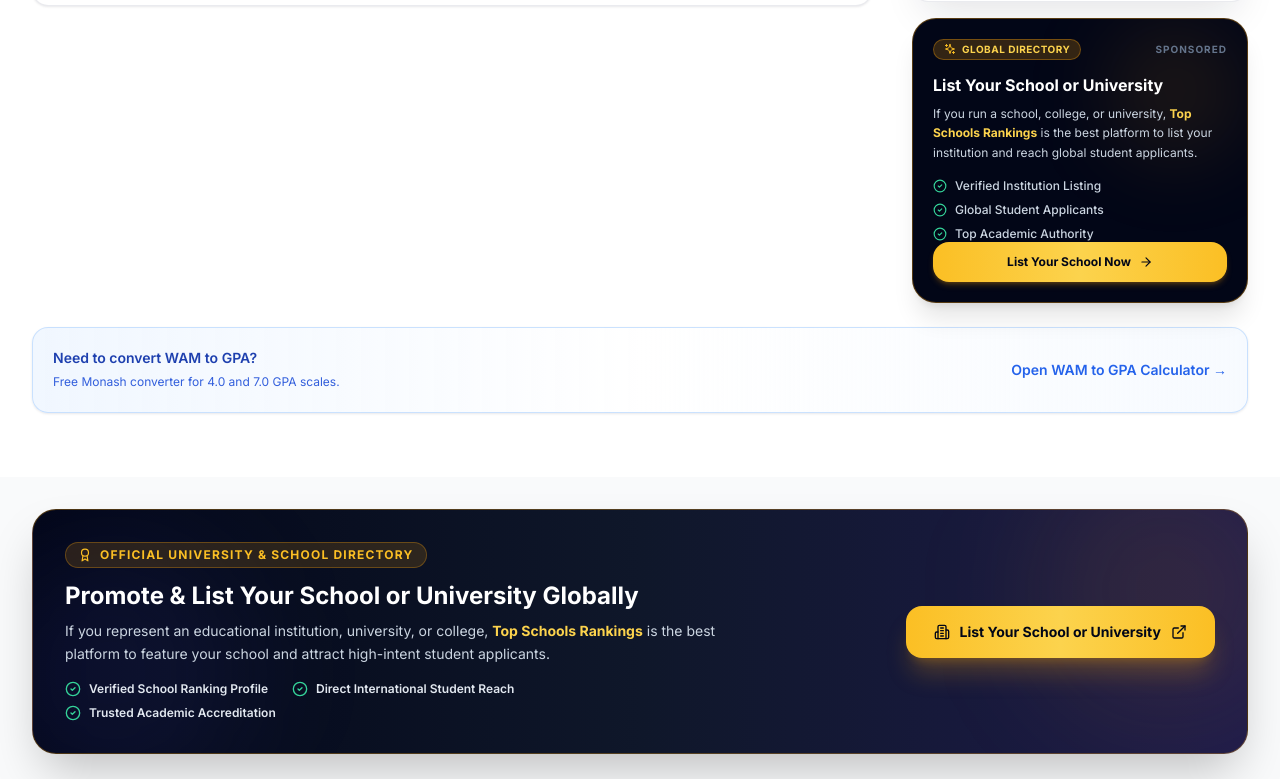
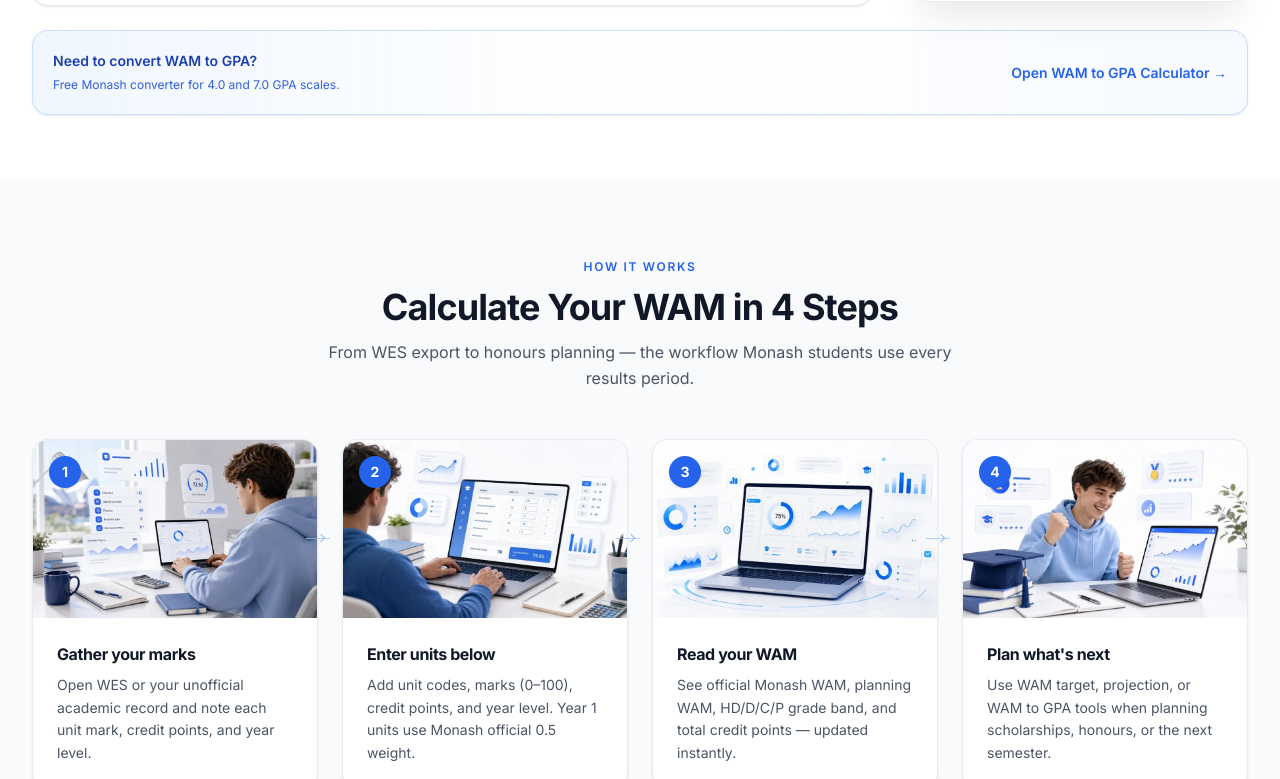
Before and after one commit to asbusiness276-cyber/monash-wam-calculator, a React (Vite) app: page / in a window 1280 px wide. Shown: the part 2062-2841 px from the top of the page. Built offline with nearby package versions, Linux system fonts and the light colour scheme.

Commit message:
Update TopSchools card ad to ultra-compact sitewide format

```diff
--- a/src/App.tsx
+++ b/src/App.tsx
@@ -4,6 +4,7 @@
 import Footer from './components/Footer';
 import CookieConsent from './components/CookieConsent';
 import PageLoader from './components/PageLoader';
+import TopSchoolsPromoBanner from './components/TopSchoolsPromoBanner';
 import Home from './pages/Home';
 
 const WAMtoGPA = lazy(() => import('./pages/WAMtoGPA'));
@@ -161,6 +162,7 @@
         {getPage(path)}
       </main>
       <Footer />
+      <TopSchoolsPromoBanner isFloating />
       <CookieConsent />
     </div>
   );
--- a/src/components/TopSchoolsPromoBanner.tsx
+++ b/src/components/TopSchoolsPromoBanner.tsx
@@ -1,14 +1,14 @@
 import { useState } from 'react';
-import { ExternalLink, Sparkles, CheckCircle2, Award, ArrowRight, X, Building2, GraduationCap } from 'lucide-react';
+import { Sparkles, CheckCircle2, ArrowRight, X, GraduationCap } from 'lucide-react';
 
 interface TopSchoolsPromoBannerProps {
-  variant?: 'sidebar' | 'inline' | 'floating' | 'card';
   className?: string;
+  isFloating?: boolean;
 }
 
 export default function TopSchoolsPromoBanner({
-  variant = 'sidebar',
   className = '',
+  isFloating = false,
 }: TopSchoolsPromoBannerProps) {
   const [isDismissed, setIsDismissed] = useState(false);
 
@@ -17,199 +17,76 @@
   const handleClick = () => {
     if (typeof window.gtag === 'function') {
       window.gtag('event', 'topschools_promo_click', {
-        variant,
         destination: 'https://topschoolsrankings.com/',
       });
     }
   };
 
-  // 1. FLOATING DESKTOP AD (Corner empty space)
-  if (variant === 'floating') {
   return (
-      <div className={`hidden lg:block fixed bottom-6 right-6 z-40 max-w-sm w-full animate-fade-in ${className}`}>
-        <div className="relative overflow-hidden rounded-3xl bg-slate-950/95 border border-amber-500/40 p-5 shadow-2xl shadow-amber-950/40 backdrop-blur-2xl">
-          {/* Ambient Glow */}
-          <div className="absolute top-0 right-0 w-28 h-28 bg-amber-500/15 rounded-full blur-2xl pointer-events-none" />
+    <div
+      className={`relative overflow-hidden rounded-2xl bg-slate-950/95 border border-amber-400/40 p-4 shadow-xl text-white transition-all duration-300 hover:border-amber-400/60 ${
+        isFloating ? 'hidden md:block fixed bottom-5 right-5 z-40 w-[270px] shadow-2xl shadow-amber-950/50' : 'w-full max-w-[280px]'
+      } ${className}`}
+    >
+      {/* Ambient Gold Glow */}
+      <div className="absolute top-0 right-0 w-24 h-24 bg-amber-500/10 rounded-full blur-xl pointer-events-none" />
 
+      {isFloating && (
         <button
           onClick={() => setIsDismissed(true)}
-            className="absolute top-3.5 right-3.5 p-1.5 rounded-xl text-slate-400 hover:text-white hover:bg-slate-800/80 transition-colors"
-            title="Dismiss Ad"
+          className="absolute top-2.5 right-2.5 p-1 rounded-lg text-slate-400 hover:text-white hover:bg-slate-800/80 transition-colors"
+          title="Dismiss"
           aria-label="Dismiss banner"
         >
-            <X className="w-4 h-4" />
+          <X className="w-3.5 h-3.5" />
         </button>
+      )}
 
-          <div className="flex items-center gap-2">
-            <span className="inline-flex items-center gap-1.5 px-3 py-1 rounded-full text-[11px] font-black uppercase tracking-wider bg-amber-500/20 text-amber-300 border border-amber-500/40">
-              <GraduationCap className="w-3.5 h-3.5 text-amber-400" />
-              Academic Directory
+      {/* Header Badge & Sponsor Tag */}
+      <div className="flex items-center justify-between gap-1.5">
+        <span className="inline-flex items-center gap-1 px-2 py-0.5 rounded-full text-[10px] font-black uppercase tracking-wider bg-amber-500/20 text-amber-300 border border-amber-500/35">
+          <Sparkles className="w-2.5 h-2.5 text-amber-400" />
+          Directory
         </span>
+        {!isFloating && (
+          <span className="text-[9px] font-bold text-slate-500 uppercase tracking-widest">Sponsored</span>
+        )}
       </div>
 
-          <h3 className="mt-3 text-base font-extrabold text-white leading-snug">
-            List Your School or University
-          </h3>
+      {/* Main Title */}
+      <h4 className="mt-2 text-xs font-black text-white leading-snug flex items-center gap-1.5">
+        <GraduationCap className="w-3.5 h-3.5 text-amber-400 shrink-0" />
+        <span>List Your School or University</span>
+      </h4>
 
-          <p className="mt-1.5 text-xs text-slate-300 leading-relaxed">
-            Get your institution featured on <strong className="text-amber-300">Top Schools Rankings</strong> & reach prospective students worldwide.
+      {/* Short Punchy Copy */}
+      <p className="mt-1 text-[11px] text-slate-300 leading-snug">
+        Feature your institution on <strong className="text-amber-300 font-semibold">Top Schools Rankings</strong> to reach prospective students worldwide.
       </p>
 
+      {/* Compact Bullets Grid */}
+      <div className="mt-2.5 grid grid-cols-2 gap-1.5 text-[10px] font-medium text-slate-300">
+        <div className="flex items-center gap-1">
+          <CheckCircle2 className="w-3 h-3 text-emerald-400 shrink-0" />
+          <span className="truncate">Verified Profile</span>
+        </div>
+        <div className="flex items-center gap-1">
+          <CheckCircle2 className="w-3 h-3 text-emerald-400 shrink-0" />
+          <span className="truncate">Global Reach</span>
+        </div>
+      </div>
+
+      {/* Compact High-Converting CTA Button */}
       <a
         href="https://topschoolsrankings.com/"
         target="_blank"
         rel="noopener noreferrer"
         onClick={handleClick}
-            className="mt-4 flex items-center justify-center gap-2 w-full px-4 py-3 rounded-2xl font-bold text-xs text-slate-950 bg-gradient-to-r from-amber-400 via-amber-300 to-amber-400 hover:from-amber-300 hover:to-amber-200 transition-all duration-300 shadow-lg shadow-amber-500/30 hover:shadow-amber-500/50 hover:scale-[1.02] active:scale-[0.98]"
+        className="mt-3 group flex items-center justify-center gap-1.5 w-full py-2 px-3 rounded-xl font-extrabold text-[11px] text-slate-950 bg-gradient-to-r from-amber-400 via-amber-300 to-amber-400 hover:from-amber-300 hover:to-amber-200 transition-all duration-300 shadow-md shadow-amber-500/25 hover:shadow-amber-500/40 active:scale-[0.98]"
       >
         <span>List Your School Now</span>
-            <ArrowRight className="w-4 h-4" />
-          </a>
-        </div>
-      </div>
-    );
-  }
-
-  // 2. INLINE EMPTY-SPACE WIDE BANNER (Between sections / Below Calculators)
-  if (variant === 'inline') {
-    return (
-      <div className={`my-8 overflow-hidden rounded-3xl bg-gradient-to-r from-slate-950 via-slate-900 to-indigo-950 border border-amber-500/30 p-6 md:p-8 shadow-2xl text-white relative ${className}`}>
-        {/* Background Lights */}
-        <div className="absolute top-0 right-0 -mt-12 -mr-12 w-64 h-64 rounded-full bg-amber-500/10 blur-3xl pointer-events-none" />
-        <div className="absolute bottom-0 left-0 -mb-12 -ml-12 w-64 h-64 rounded-full bg-indigo-500/10 blur-3xl pointer-events-none" />
-
-        <div className="relative z-10 flex flex-col md:flex-row items-start md:items-center justify-between gap-6">
-          <div className="max-w-2xl">
-            <div className="inline-flex items-center gap-2 px-3 py-1 rounded-full text-xs font-black uppercase tracking-widest bg-amber-500/15 text-amber-400 border border-amber-500/30">
-              <Award className="w-3.5 h-3.5 text-amber-400" />
-              <span>Official University & School Directory</span>
-            </div>
-
-            <h3 className="mt-3 text-xl md:text-2xl font-black text-white leading-tight">
-              Promote & List Your School or University Globally
-            </h3>
-
-            <p className="mt-2 text-sm text-slate-300 leading-relaxed">
-              If you represent an educational institution, university, or college, <strong className="text-amber-300">Top Schools Rankings</strong> is the best platform to feature your school and attract high-intent student applicants.
-            </p>
-
-            <div className="mt-4 flex flex-wrap items-center gap-x-6 gap-y-2 text-xs text-slate-200 font-semibold">
-              <span className="flex items-center gap-2">
-                <CheckCircle2 className="w-4 h-4 text-emerald-400" />
-                Verified School Ranking Profile
-              </span>
-              <span className="flex items-center gap-2">
-                <CheckCircle2 className="w-4 h-4 text-emerald-400" />
-                Direct International Student Reach
-              </span>
-              <span className="flex items-center gap-2">
-                <CheckCircle2 className="w-4 h-4 text-emerald-400" />
-                Trusted Academic Accreditation
-              </span>
-            </div>
-          </div>
-
-          <div className="shrink-0 w-full md:w-auto">
-            <a
-              href="https://topschoolsrankings.com/"
-              target="_blank"
-              rel="noopener noreferrer"
-              onClick={handleClick}
-              className="group flex items-center justify-center gap-2.5 px-7 py-4 rounded-2xl font-black text-sm text-slate-950 bg-gradient-to-r from-amber-400 via-amber-300 to-amber-400 hover:from-amber-300 hover:to-amber-200 transition-all duration-300 shadow-xl shadow-amber-500/25 hover:shadow-amber-500/40 hover:scale-[1.03] active:scale-[0.98]"
-            >
-              <Building2 className="w-4 h-4" />
-              <span>List Your School or University</span>
-              <ExternalLink className="w-4 h-4 transition-transform group-hover:translate-x-0.5" />
-            </a>
-          </div>
-        </div>
-      </div>
-    );
-  }
-
-  // 3. CARD VARIANT (Empty Grid Slot / Feature Cards)
-  if (variant === 'card') {
-    return (
-      <div className={`overflow-hidden rounded-3xl bg-slate-900 border border-amber-500/30 p-6 text-white shadow-xl relative ${className}`}>
-        <div className="flex items-center justify-between gap-2">
-          <span className="inline-flex items-center gap-1.5 px-2.5 py-0.5 rounded-full text-[10px] font-black uppercase tracking-wider bg-amber-500/20 text-amber-300 border border-amber-500/30">
-            <Sparkles className="w-3 h-3 text-amber-400 animate-pulse" />
-            Featured Partner
-          </span>
-          <span className="text-[10px] font-bold text-slate-500 uppercase tracking-widest">Sponsored</span>
-        </div>
-
-        <h3 className="mt-3.5 text-lg font-black text-white leading-snug">
-          List Your School or University
-        </h3>
-
-        <p className="mt-2 text-xs text-slate-300 leading-relaxed">
-          Promote your educational institution on <strong className="text-amber-300">Top Schools Rankings</strong> to reach prospective students searching for top universities.
-        </p>
-
-        <a
-          href="https://topschoolsrankings.com/"
-          target="_blank"
-          rel="noopener noreferrer"
-          onClick={handleClick}
-          className="mt-5 group flex items-center justify-center gap-2 w-full px-5 py-3 rounded-2xl font-bold text-xs text-slate-950 bg-gradient-to-r from-amber-400 to-amber-300 hover:from-amber-300 hover:to-amber-200 transition-all duration-300 shadow-md shadow-amber-500/20 hover:shadow-amber-500/40"
-        >
-          <span>List Your School Now</span>
-          <ArrowRight className="w-4 h-4 transition-transform group-hover:translate-x-1" />
+        <ArrowRight className="w-3 h-3 transition-transform group-hover:translate-x-0.5" />
       </a>
     </div>
   );
 }
-
-  // 4. DEFAULT SIDEBAR COMPACT BANNER (Sidebar empty space)
-  return (
-    <aside className={`overflow-hidden rounded-3xl bg-slate-950 border border-amber-500/35 p-5 text-white shadow-xl relative ${className}`}>
-      {/* Golden Radial Glow */}
-      <div className="absolute top-0 right-0 w-36 h-36 bg-amber-500/10 rounded-full blur-2xl pointer-events-none" />
-
-      <div className="relative z-10">
-        <div className="flex items-center justify-between gap-2">
-          <span className="inline-flex items-center gap-1.5 px-2.5 py-0.5 rounded-full text-[10px] font-black uppercase tracking-wider bg-amber-500/20 text-amber-300 border border-amber-500/35">
-            <Sparkles className="w-3 h-3 text-amber-400" />
-            Global Directory
-          </span>
-          <span className="text-[10px] font-bold text-slate-500 uppercase tracking-widest">Sponsored</span>
-        </div>
-
-        <h3 className="mt-3.5 text-base font-black text-white leading-snug">
-          List Your School or University
-        </h3>
-
-        <p className="mt-2 text-xs text-slate-300 leading-relaxed">
-          If you run a school, college, or university, <strong className="text-amber-300">Top Schools Rankings</strong> is the best platform to list your institution and reach global student applicants.
-        </p>
-
-        <ul className="mt-4 space-y-2 text-xs text-slate-300 font-medium">
-          <li className="flex items-center gap-2">
-            <CheckCircle2 className="w-3.5 h-3.5 text-emerald-400 shrink-0" />
-            <span>Verified Institution Listing</span>
-          </li>
-          <li className="flex items-center gap-2">
-            <CheckCircle2 className="w-3.5 h-3.5 text-emerald-400 shrink-0" />
-            <span>Global Student Applicants</span>
-          </li>
-          <li className="flex items-center gap-2">
-            <CheckCircle2 className="w-3.5 h-3.5 text-emerald-400 shrink-0" />
-            <span>Top Academic Authority</span>
-          </li>
-        </ul>
-
-        <a
-          href="https://topschoolsrankings.com/"
-          target="_blank"
-          rel="noopener noreferrer"
-          onClick={handleClick}
-          className="mt-4.5 group flex items-center justify-center gap-2 w-full px-4 py-3 rounded-2xl font-extrabold text-xs text-slate-950 bg-gradient-to-r from-amber-400 via-amber-300 to-amber-400 hover:from-amber-300 hover:to-amber-200 transition-all duration-300 shadow-md shadow-amber-500/25 hover:shadow-amber-500/40 active:scale-[0.98]"
-        >
-          <span>List Your School Now</span>
-          <ArrowRight className="w-3.5 h-3.5 transition-transform group-hover:translate-x-1" />
-        </a>
-      </div>
-    </aside>
-  );
-}
--- a/src/components/WAMCalculator.tsx
+++ b/src/components/WAMCalculator.tsx
@@ -8,7 +8,6 @@
   getMonashGradeFromMark,
   inferMonashYearLevelFromUnitCode,
 } from '../utils/monashGrades';
-import TopSchoolsPromoBanner from './TopSchoolsPromoBanner';
 
 interface Subject {
   id: number;
@@ -491,7 +490,6 @@
                 )}
               </div>
             </div>
-            <TopSchoolsPromoBanner variant="sidebar" className="mt-5" />
           </aside>
         </div>
 
--- a/src/pages/ArticlePost.tsx
+++ b/src/pages/ArticlePost.tsx
@@ -7,7 +7,6 @@
 import ArticleFeaturedImage from '../components/ArticleFeaturedImage';
 import ArticleRelatedTools from '../components/ArticleRelatedTools';
 import ArticleTableOfContents, { ArticleMobileBackToTopButton } from '../components/ArticleTableOfContents';
-import TopSchoolsPromoBanner from '../components/TopSchoolsPromoBanner';
 import { ARTICLE_AUTHOR } from '../constants/author';
 import { absoluteUrl, INLINE_LINK_CLASS } from '../constants/site';
 import { articles, getArticleBySlug, getArticleImageAlt } from '../data/articles';
@@ -258,7 +257,6 @@
                   categoryPath={categoryPath}
                   relatedLinks={sidebarRelatedLinks}
                 />
-                <TopSchoolsPromoBanner variant="sidebar" className="mt-6" />
               </div>
             </div>
           </div>
--- a/src/pages/Home.tsx
+++ b/src/pages/Home.tsx
@@ -10,7 +10,6 @@
 import HomeTrustRow from '../components/home/HomeTrustRow';
 import HomeGpaPromo from '../components/home/HomeGpaPromo';
 import HomeWamEducation from '../components/home/HomeWamEducation';
-import TopSchoolsPromoBanner from '../components/TopSchoolsPromoBanner';
 import { HOME_FAQS } from '../data/homeFaqs';
 
 const HOME_OG_IMAGE = '/article-images/featured-calculate-wam.webp';
@@ -32,9 +31,6 @@
       <HomeHero />
       <HomeTrustStrip />
       <HomeCalculatorArea />
-      <div className="max-w-7xl mx-auto px-4 sm:px-6 lg:px-8">
-        <TopSchoolsPromoBanner variant="inline" />
-      </div>
       <HomeHowItWorks />
       <HomeWhyUse />
 
```
Lines whose indentation alone changed are shown as unchanged.
